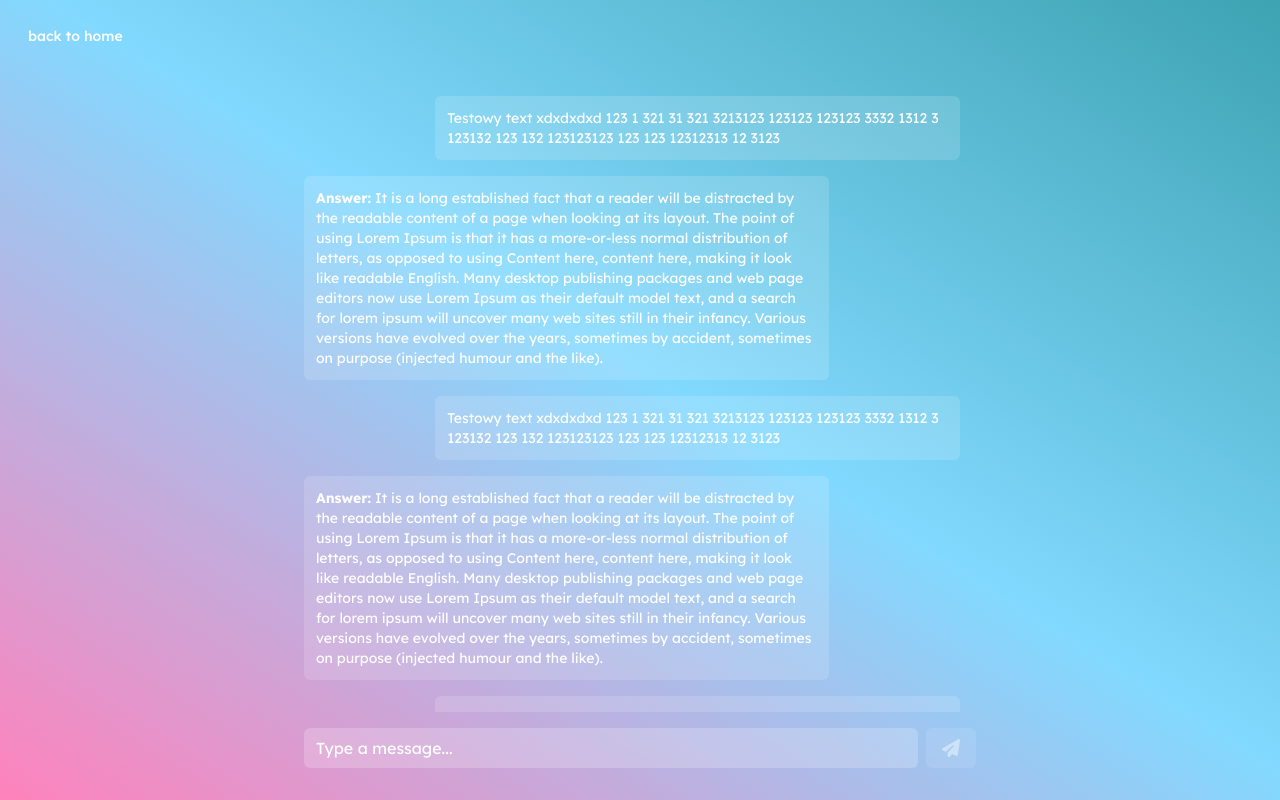
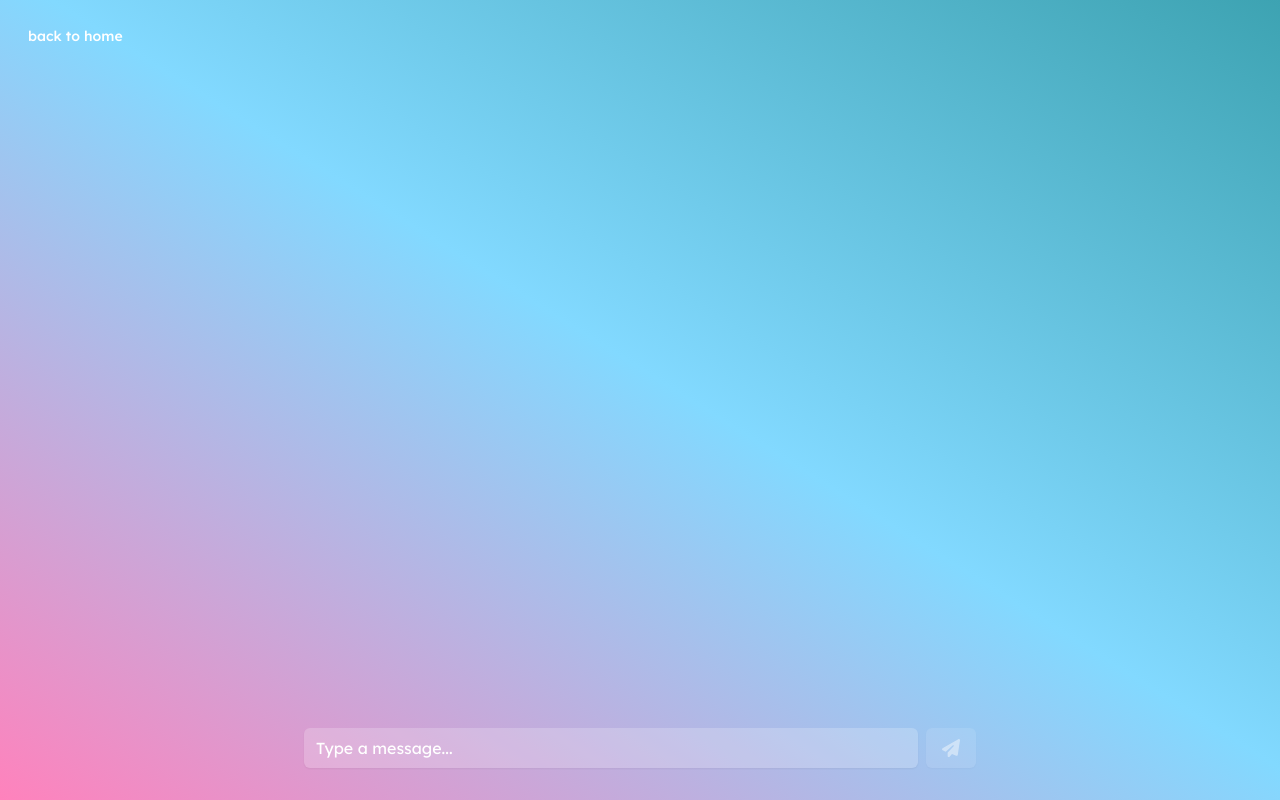
Before and after one commit to DominikKoniarz/nextjs-chatgpt-integration, a Next.js app: page /chat in a window 1280 px wide. Built offline with nearby package versions, Linux system fonts and the light colour scheme.

Commit message:
Integrate vercel ai sdk

```diff
--- a/package.json
+++ b/package.json
@@ -11,6 +11,7 @@
   "dependencies": {
     "@radix-ui/react-slot": "^1.0.2",
     "@t3-oss/env-nextjs": "^0.9.2",
+    "ai": "^3.0.24",
     "class-variance-authority": "^0.7.0",
     "clsx": "^2.1.0",
     "lucide-react": "^0.372.0",
@@ -18,6 +19,7 @@
     "openai": "^4.38.2",
     "react": "^18",
     "react-dom": "^18",
+    "react-hot-toast": "^2.4.1",
     "react-icons": "^5.1.0",
     "tailwind-merge": "^2.3.0",
     "tailwindcss-animate": "^1.0.7",
--- a/src/app/chat/_components/AnswerMessage.tsx
+++ b/src/app/chat/_components/AnswerMessage.tsx
@@ -1,6 +1,6 @@
 export default function AnswerMessage({ text }: { text: string }) {
 	return (
-		<li className="w-fit max-w-[80%] self-start rounded-md bg-white/15 p-3 text-sm">
+		<li className="w-fit max-w-[80%] self-start rounded-md bg-white/15 p-3 text-sm shadow">
 			<span className="font-bold capitalize">Answer:</span> {text}
 		</li>
 	);
--- a/src/app/chat/_components/Form.tsx
+++ b/src/app/chat/_components/Form.tsx
@@ -1,19 +1,31 @@
-"use client";
-
-import { useState } from "react";
 import FormPrompt from "./FormPrompt";
 import SubmitButton from "./SubmitButton";
 
-export default function Form() {
-	const [prompValue, setPrompValue] = useState<string>("");
+type FormProps = {
+	input: string;
+	handleInputChange: (
+		e:
+			| React.ChangeEvent<HTMLInputElement>
+			| React.ChangeEvent<HTMLTextAreaElement>,
+	) => void;
+	onSubmit: (e: React.FormEvent<HTMLFormElement>) => void;
+};
 
+export default function Form({
+	input,
+	handleInputChange,
+	onSubmit,
+}: FormProps) {
 	return (
-		<form className="mx-auto mb-0 mt-4 flex w-full max-w-2xl shrink-0 flex-row items-end gap-2 self-end sm:mb-4">
+		<form
+			className="mx-auto mb-0 mt-4 flex w-full max-w-2xl shrink-0 flex-row items-end gap-2 self-end sm:mb-4"
+			onSubmit={onSubmit}
+		>
 			<FormPrompt
-				promptValue={prompValue}
-				setPromptValue={(value) => setPrompValue(value)}
+				input={input}
+				handleInputChange={(e) => handleInputChange(e)}
 			/>
-			<SubmitButton disabled={!prompValue.length} />
+			<SubmitButton disabled={!input.length} />
 		</form>
 	);
 }
--- a/src/app/chat/_components/FormPrompt.tsx
+++ b/src/app/chat/_components/FormPrompt.tsx
@@ -1,21 +1,22 @@
 import { Textarea } from "@/components/ui/textarea";
 import useFormPrompt from "../_hooks/useFormPrompt";
+import { ChangeEvent } from "react";
 
 export default function FormPrompt({
-	promptValue,
-	setPromptValue,
+	input,
+	handleInputChange,
 }: {
-	promptValue: string;
-	setPromptValue: (value: string) => void;
+	input: string;
+	handleInputChange: (e: ChangeEvent<HTMLTextAreaElement>) => void;
 }) {
-	const { textareaRef } = useFormPrompt(promptValue);
+	const { textareaRef } = useFormPrompt(input);
 
 	return (
 		<Textarea
 			ref={textareaRef}
-			value={promptValue}
-			onChange={(e) => setPromptValue(e.target.value)}
-			className="h-min min-h-min w-full resize-none overflow-hidden border-none bg-white/20 text-base text-white transition-colors placeholder:text-white focus:bg-white/25 focus:ring-white focus:ring-offset-0 focus-visible:bg-white/25 focus-visible:ring-white focus-visible:ring-offset-0"
+			value={input}
+			onChange={(e) => handleInputChange(e)}
+			className="h-min min-h-min w-full resize-none overflow-hidden border-none bg-white/20 text-base text-white shadow-sm transition-colors placeholder:text-white focus:bg-white/25 focus:ring-white focus:ring-offset-0 focus-visible:bg-white/25 focus-visible:ring-white focus-visible:ring-offset-0"
 			placeholder="Type a message..."
 			rows={1}
 			style={{ height: "auto" }}
--- a/src/app/chat/_components/MessagesList.tsx
+++ b/src/app/chat/_components/MessagesList.tsx
@@ -1,63 +1,22 @@
+import { Message } from "ai/react";
 import AnswerMessage from "./AnswerMessage";
 import UserMessage from "./UserMessage";
 
-export default function MessagesList() {
+type MessagesListProps = { messages: Message[] };
+
+export default function MessagesList({ messages }: MessagesListProps) {
 	return (
 		<ul
 			className="mx-auto mt-10 flex h-full w-full max-w-2xl flex-col justify-start gap-4 overflow-auto pr-4"
 			id="messages-list"
 		>
-			<UserMessage
-				text={`Testowy text xdxdxdxd 123 1 321 31 321 3213123 123123 123123 3332 1312 3 123132 123 132 123123123 123 123 12312313 12
-					3123`}
-			/>
-			<AnswerMessage
-				text="It is a
-				long established fact that a reader will be distracted by the
-				readable content of a page when looking at its layout. The point
-				of using Lorem Ipsum is that it has a more-or-less normal
-				distribution of letters, as opposed to using Content here,
-				content here, making it look like readable English. Many desktop
-				publishing packages and web page editors now use Lorem Ipsum as
-				their default model text, and a search for lorem ipsum will
-				uncover many web sites still in their infancy. Various versions
-				have evolved over the years, sometimes by accident, sometimes on
-				purpose (injected humour and the like)."
-			/>
-			<UserMessage
-				text={`Testowy text xdxdxdxd 123 1 321 31 321 3213123 123123 123123 3332 1312 3 123132 123 132 123123123 123 123 12312313 12
-					3123`}
-			/>
-			<AnswerMessage
-				text="It is a
-				long established fact that a reader will be distracted by the
-				readable content of a page when looking at its layout. The point
-				of using Lorem Ipsum is that it has a more-or-less normal
-				distribution of letters, as opposed to using Content here,
-				content here, making it look like readable English. Many desktop
-				publishing packages and web page editors now use Lorem Ipsum as
-				their default model text, and a search for lorem ipsum will
-				uncover many web sites still in their infancy. Various versions
-				have evolved over the years, sometimes by accident, sometimes on
-				purpose (injected humour and the like)."
-			/>
-			<UserMessage
-				text={`Testowy text xdxdxdxd 123 1 321 31 321 3213123 123123 123123 3332 1312 3 123132 123 132 123123123 123 123 12312313 12
-				3123`}
-			/>
-			<AnswerMessage
-				text="It is a
-			long established fact that a reader will be distracted by the
-			readable content of a page when looking at its layout. The point
-			of using Lorem Ipsum is that it has a more-or-less normal
-			distribution of letters, as opposed to using Content here,
-			content here, making it look like readable English. Many desktop
-			publishing packages and web page editors now use Lorem Ipsum as
-			their default model text, and a search for lorem ipsum will
-			uncover many web sites still in their infancy. Various versions
-			have evolved over the years, sometimes by accident, sometimes on
-			purpose (injected humour and the like)."
-			/>
+			{messages.map((m) =>
+				m.role === "user" ? (
+					<UserMessage text={m.content} key={m.id} />
+				) : (
+					<AnswerMessage text={m.content} key={m.id} />
+				),
+			)}
 		</ul>
 	);
 }
--- a/src/app/chat/_components/SubmitButton.tsx
+++ b/src/app/chat/_components/SubmitButton.tsx
@@ -7,7 +7,7 @@ export default function SubmitButton({ disabled }: { disabled: boolean }) {
 			aria-disabled={disabled}
 			disabled={disabled}
 			type="submit"
-			className="focus-visible:white bg-white/20 text-lg hover:bg-white/25 focus:bg-white/25 focus:ring-offset-0 focus-visible:border-none focus-visible:bg-white/25 focus-visible:ring-white focus-visible:ring-offset-0 active:bg-white/25"
+			className="focus-visible:white bg-white/20 text-lg shadow-sm hover:bg-white/25 focus:bg-white/25 focus:ring-offset-0 focus-visible:border-none focus-visible:bg-white/25 focus-visible:ring-white focus-visible:ring-offset-0 active:bg-white/25"
 		>
 			<FaPaperPlane className="text-white" />
 		</Button>
--- a/src/app/chat/_components/UserMessage.tsx
+++ b/src/app/chat/_components/UserMessage.tsx
@@ -1,6 +1,6 @@
 export default function UserMessage({ text }: { text: string }) {
 	return (
-		<li className="flex w-fit max-w-[80%] flex-col items-start self-end rounded-md bg-white/15 p-3 text-sm">
+		<li className="flex w-fit max-w-[80%] flex-col items-start self-end rounded-md bg-white/15 p-3 text-sm shadow">
 			{text}
 		</li>
 	);
--- a/src/app/chat/page.tsx
+++ b/src/app/chat/page.tsx
@@ -1,16 +1,34 @@
-import FlexWrapper from "@/components/FlexWrapper";
+"use client";
+
 import Form from "./_components/Form";
 import Nav from "./_components/Nav";
 import MessagesList from "./_components/MessagesList";
+import { useChat } from "ai/react";
+import { useEffect } from "react";
+import toast from "react-hot-toast";
 
-export default function page() {
+export default function ChatPage() {
+	const { messages, input, handleInputChange, handleSubmit, error } = useChat(
+		{ streamMode: "stream-data" },
+	);
+
+	useEffect(() => {
+		if (error) {
+			toast.error(error.message, {
+				position: "top-center",
+			});
+		}
+	}, [error]);
+
 	return (
 		<main className="flex h-full w-full flex-col bg-gradient-to-tr from-gradient-from via-gradient-via via-[52%] to-gradient-to p-4 text-white">
 			<Nav />
-			{/* <FlexWrapper className="mx-auto mb-4 mt-10 h-full w-full max-w-2xl flex-col gap-0"> */}
-			<MessagesList />
-			<Form />
-			{/* </FlexWrapper> */}
+			<MessagesList messages={messages} />
+			<Form
+				input={input}
+				handleInputChange={handleInputChange}
+				onSubmit={(e) => handleSubmit(e)}
+			/>
 		</main>
 	);
 }
--- a/src/app/layout.tsx
+++ b/src/app/layout.tsx
@@ -1,3 +1,4 @@
+import { Toaster } from "react-hot-toast";
 import type { Metadata } from "next";
 import { Lexend } from "next/font/google";
 import "./globals.css";
@@ -16,7 +17,10 @@ export default function RootLayout({
 }>) {
 	return (
 		<html lang="en">
-			<body className={lexend.className}>{children}</body>
+			<body className={lexend.className}>
+				{children}
+				<Toaster />
+			</body>
 		</html>
 	);
 }
```
Also changed, not shown: 1 other file (tests, documents, lock files or other folders).
